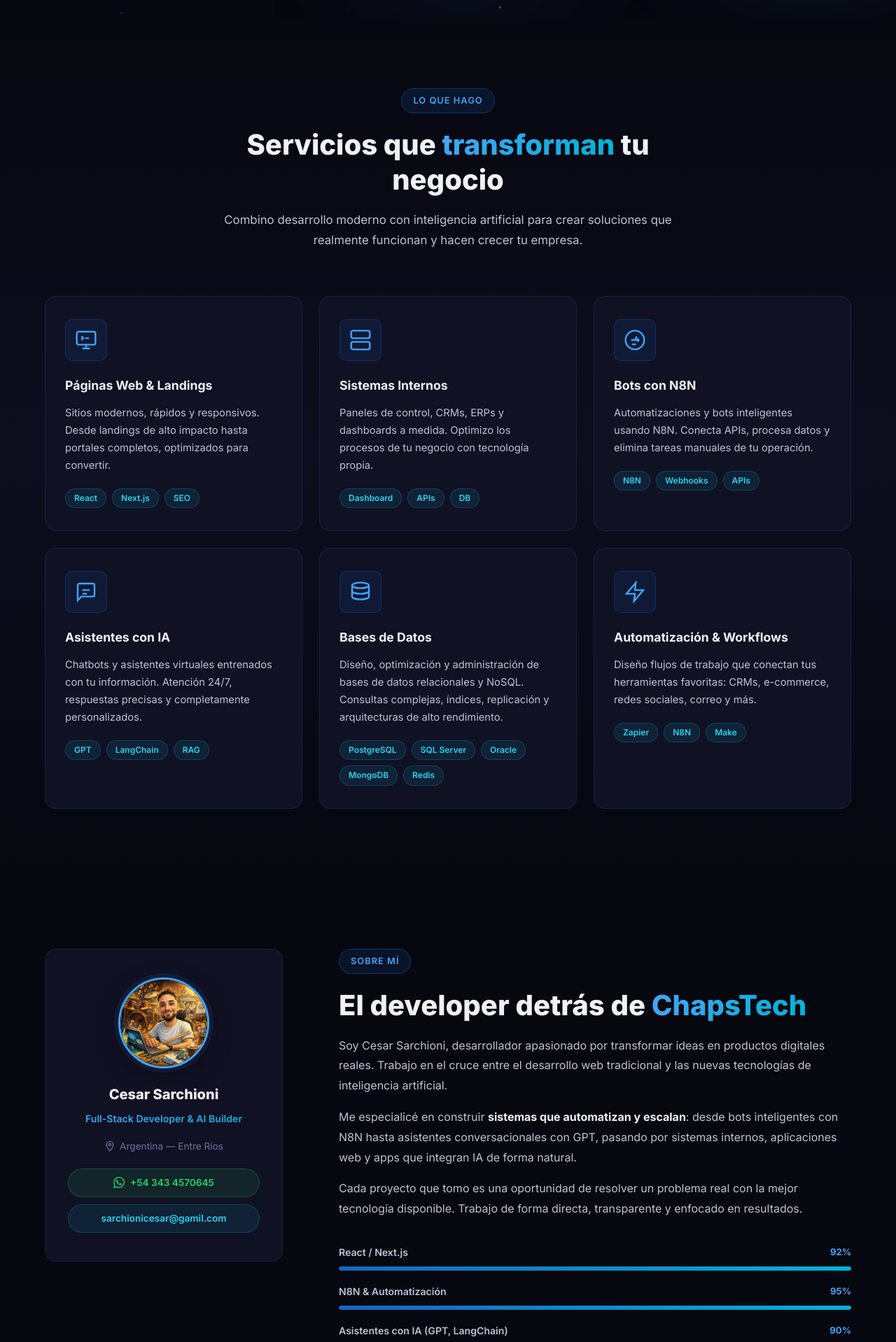
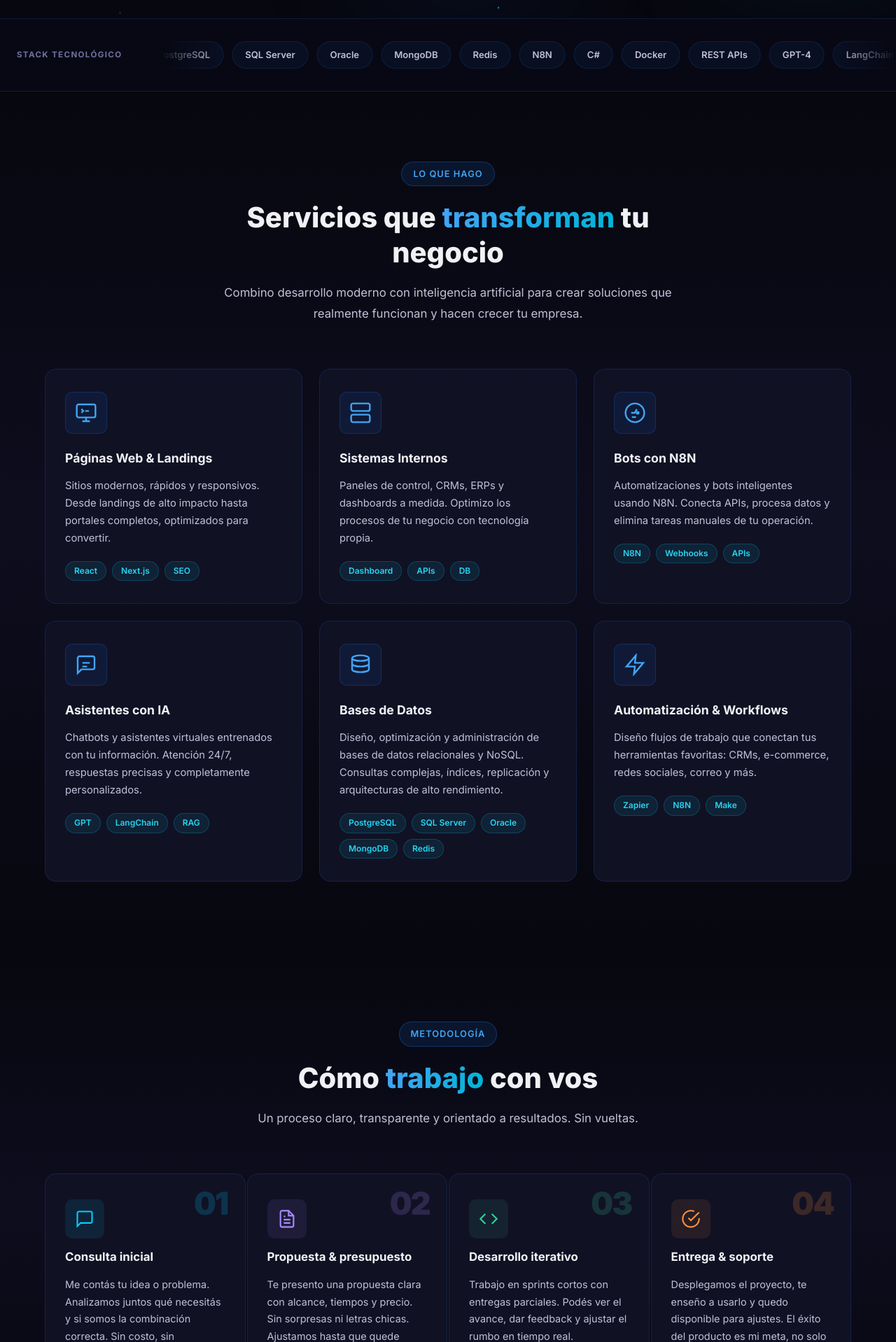
Before and after one commit to Chaps6590/ChapsTech, a React (Vite) app: page / in a window 1280 px wide. Shown: the part 882-2800 px from the top of the page at 70% size. Built offline with nearby package versions, Linux system fonts and the light colour scheme.

Commit message:
feat: add TechStack and Process components; update email address in About and Contact components

```diff
--- a/src/App.css
+++ b/src/App.css
@@ -330,6 +330,136 @@
 .stat-num { font-size: 1.6rem; font-weight: 800; line-height: 1.1; }
 .stat-label { font-size: 0.78rem; color: var(--text-muted); font-weight: 500; text-transform: uppercase; letter-spacing: 0.06em; margin-top: 2px; }
 .stat-divider { width: 1px; height: 40px; background: var(--border); }
+
+/* ═══════════════════════════════════════
+   TECH STACK TICKER
+═══════════════════════════════════════ */
+.techstack {
+  padding: 32px 0;
+  border-top: 1px solid var(--border);
+  border-bottom: 1px solid var(--border);
+  background: rgba(10, 10, 26, 0.5);
+  overflow: hidden;
+}
+.techstack-inner {
+  display: flex;
+  align-items: center;
+  gap: 32px;
+  max-width: 100%;
+}
+.techstack-label {
+  font-size: 0.72rem;
+  font-weight: 700;
+  letter-spacing: 0.12em;
+  text-transform: uppercase;
+  color: var(--text-muted);
+  white-space: nowrap;
+  padding: 0 24px;
+  flex-shrink: 0;
+}
+.techstack-track-wrapper {
+  overflow: hidden;
+  flex: 1;
+  mask-image: linear-gradient(90deg, transparent, black 8%, black 92%, transparent);
+  -webkit-mask-image: linear-gradient(90deg, transparent, black 8%, black 92%, transparent);
+}
+.techstack-track {
+  display: flex;
+  gap: 12px;
+  width: max-content;
+  animation: techScroll 28s linear infinite;
+}
+.techstack-track:hover { animation-play-state: paused; }
+.tech-pill {
+  display: inline-flex;
+  align-items: center;
+  padding: 7px 18px;
+  background: rgba(21, 101, 192, 0.08);
+  border: 1px solid rgba(21, 101, 192, 0.2);
+  border-radius: 50px;
+  font-size: 0.82rem;
+  font-weight: 600;
+  color: var(--text-secondary);
+  white-space: nowrap;
+  transition: var(--transition);
+}
+.tech-pill:hover {
+  background: rgba(0, 180, 216, 0.12);
+  border-color: rgba(0, 180, 216, 0.4);
+  color: var(--text-primary);
+}
+@keyframes techScroll {
+  from { transform: translateX(0); }
+  to   { transform: translateX(-50%); }
+}
+
+/* ═══════════════════════════════════════
+   PROCESS
+═══════════════════════════════════════ */
+.process {
+  background: linear-gradient(180deg, var(--bg-primary), var(--bg-secondary), var(--bg-primary));
+}
+.process-grid {
+  display: grid;
+  grid-template-columns: repeat(4, 1fr);
+  gap: 2px;
+  position: relative;
+}
+.process-card {
+  position: relative;
+  background: var(--bg-card);
+  border: 1px solid var(--border);
+  border-radius: var(--radius);
+  padding: 36px 28px;
+  display: flex;
+  flex-direction: column;
+  gap: 16px;
+  transition: var(--transition);
+}
+.process-card:hover {
+  border-color: var(--border-hover);
+  transform: translateY(-4px);
+  box-shadow: var(--shadow-glow);
+}
+.process-num {
+  font-size: 2.8rem;
+  font-weight: 900;
+  line-height: 1;
+  opacity: 0.18;
+  letter-spacing: -0.04em;
+  position: absolute;
+  top: 20px;
+  right: 24px;
+}
+.process-icon {
+  width: 56px;
+  height: 56px;
+  border-radius: var(--radius-sm);
+  display: flex;
+  align-items: center;
+  justify-content: center;
+  flex-shrink: 0;
+}
+.process-title {
+  font-size: 1.05rem;
+  font-weight: 700;
+  line-height: 1.3;
+}
+.process-desc {
+  font-size: 0.9rem;
+  color: var(--text-secondary);
+  line-height: 1.7;
+}
+.process-connector {
+  display: none;
+}
+@media (max-width: 900px) {
+  .process-grid { grid-template-columns: 1fr 1fr; }
+}
+@media (max-width: 600px) {
+  .process-grid { grid-template-columns: 1fr; }
+  .techstack-label { display: none; }
+}
 
 /* ═══════════════════════════════════════
    SERVICES
--- a/src/App.jsx
+++ b/src/App.jsx
@@ -1,6 +1,8 @@
 import Header from './components/Header';
 import Hero from './components/Hero';
 import Services from './components/Services';
+import TechStack from './components/TechStack';
+import Process from './components/Process';
 import About from './components/About';
 import Contact from './components/Contact';
 import Footer from './components/Footer';
@@ -12,7 +14,9 @@ function App() {
       <Header />
       <main>
         <Hero />
+        <TechStack />
         <Services />
+        <Process />
         <About />
         <Contact />
       </main>
--- a/src/components/About.jsx
+++ b/src/components/About.jsx
@@ -33,8 +33,8 @@ const About = () => {
                 </svg>
                 +54 343 4570645
               </a>
-              <a href="mailto:sarchionicesar@gamil.com" className="about-email-mini">
-                sarchionicesar@gamil.com
+              <a href="mailto:sarchionicesar@gmail.com" className="about-email-mini">
+                sarchionicesar@gmail.com
               </a>
             </div>
           </div>
--- a/src/components/Contact.jsx
+++ b/src/components/Contact.jsx
@@ -78,7 +78,7 @@ const Contact = () => {
               </svg>
               <div>
                 <span className="cic-label">Email</span>
-                <span className="cic-value">sarchionicesar@gamil.com</span>
+                <span className="cic-value">sarchionicesar@gmail.com</span>
               </div>
             </div>
           </div>
--- /dev/null
+++ b/src/components/Process.jsx
@@ -0,0 +1,83 @@
+const steps = [
+  {
+    num: '01',
+    title: 'Consulta inicial',
+    desc: 'Me contás tu idea o problema. Analizamos juntos qué necesitás y si somos la combinación correcta. Sin costo, sin compromiso.',
+    icon: (
+      <svg width="28" height="28" viewBox="0 0 24 24" fill="none" stroke="currentColor" strokeWidth="1.8">
+        <path d="M21 15a2 2 0 0 1-2 2H7l-4 4V5a2 2 0 0 1 2-2h14a2 2 0 0 1 2 2z" />
+      </svg>
+    ),
+    color: '#00cfff',
+  },
+  {
+    num: '02',
+    title: 'Propuesta & presupuesto',
+    desc: 'Te presento una propuesta clara con alcance, tiempos y precio. Sin sorpresas ni letras chicas. Ajustamos hasta que quede perfecto.',
+    icon: (
+      <svg width="28" height="28" viewBox="0 0 24 24" fill="none" stroke="currentColor" strokeWidth="1.8">
+        <path d="M14 2H6a2 2 0 0 0-2 2v16a2 2 0 0 0 2 2h12a2 2 0 0 0 2-2V8z" />
+        <path d="M14 2v6h6M16 13H8M16 17H8M10 9H8" />
+      </svg>
+    ),
+    color: '#a78bfa',
+  },
+  {
+    num: '03',
+    title: 'Desarrollo iterativo',
+    desc: 'Trabajo en sprints cortos con entregas parciales. Podés ver el avance, dar feedback y ajustar el rumbo en tiempo real.',
+    icon: (
+      <svg width="28" height="28" viewBox="0 0 24 24" fill="none" stroke="currentColor" strokeWidth="1.8">
+        <polyline points="16 18 22 12 16 6" />
+        <polyline points="8 6 2 12 8 18" />
+      </svg>
+    ),
+    color: '#34d399',
+  },
+  {
+    num: '04',
+    title: 'Entrega & soporte',
+    desc: 'Desplegamos el proyecto, te enseño a usarlo y quedo disponible para ajustes. El éxito del producto es mi meta, no solo la entrega.',
+    icon: (
+      <svg width="28" height="28" viewBox="0 0 24 24" fill="none" stroke="currentColor" strokeWidth="1.8">
+        <path d="M22 11.08V12a10 10 0 1 1-5.93-9.14" />
+        <polyline points="22 4 12 14.01 9 11.01" />
+      </svg>
+    ),
+    color: '#fb923c',
+  },
+];
+
+const Process = () => {
+  return (
+    <section className="process section">
+      <div className="container">
+        <div className="section-header">
+          <span className="section-badge">Metodología</span>
+          <h2 className="section-title">
+            Cómo <span className="gradient-text">trabajo</span> con vos
+          </h2>
+          <p className="section-desc">
+            Un proceso claro, transparente y orientado a resultados. Sin vueltas.
+          </p>
+        </div>
+
+        <div className="process-grid">
+          {steps.map((step, i) => (
+            <div key={i} className="process-card">
+              <div className="process-num" style={{ color: step.color }}>{step.num}</div>
+              <div className="process-icon" style={{ background: `${step.color}18`, color: step.color }}>
+                {step.icon}
+              </div>
+              <h3 className="process-title">{step.title}</h3>
+              <p className="process-desc">{step.desc}</p>
+              {i < steps.length - 1 && <div className="process-connector" />}
+            </div>
+          ))}
+        </div>
+      </div>
+    </section>
+  );
+};
+
+export default Process;
--- /dev/null
+++ b/src/components/TechStack.jsx
@@ -0,0 +1,27 @@
+const techs = [
+  'React', 'Next.js', 'Node.js', 'C#', '.NET',
+  'PostgreSQL', 'SQL Server', 'Oracle', 'MongoDB', 'Redis',
+  'N8N', 'C#', 'Docker', 'REST APIs', 'GPT-4',
+  'LangChain', 'TypeScript', 'Tailwind CSS', 'Git', 'Azure',
+];
+
+const TechStack = () => {
+  const doubled = [...techs, ...techs];
+
+  return (
+    <div className="techstack">
+      <div className="techstack-inner">
+        <p className="techstack-label">Stack tecnológico</p>
+        <div className="techstack-track-wrapper">
+          <div className="techstack-track">
+            {doubled.map((t, i) => (
+              <span key={i} className="tech-pill">{t}</span>
+            ))}
+          </div>
+        </div>
+      </div>
+    </div>
+  );
+};
+
+export default TechStack;
```
